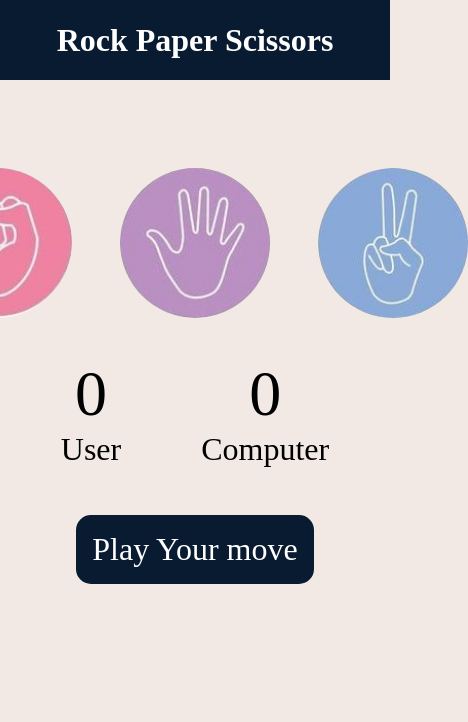
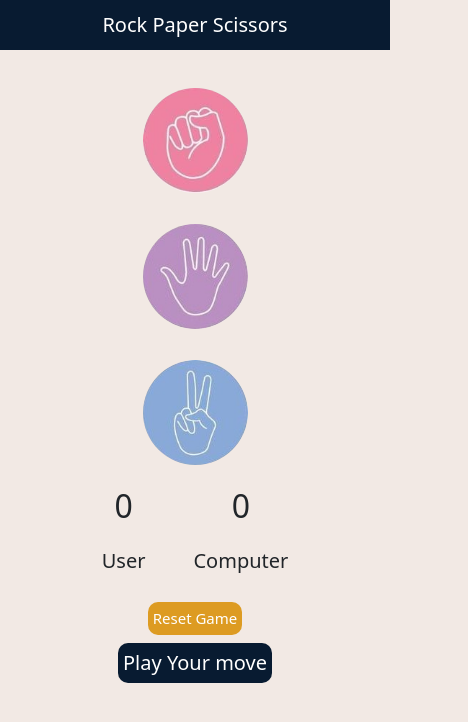
Before and after one commit to javeria-farooq/rock_paper_scissorGame, a plain HTML site: page index.html in a window 390 px wide. Shown: the whole page, 468 px wide, since content can reach past the window. Drawn offline with nearby package versions, Linux system fonts and the light colour scheme.

Commit message:
Add more Features

```diff
--- a/app.js
+++ b/app.js
@@ -3,7 +3,7 @@ let compScore = 0;
 const msg = document.querySelector(".msg")
 const userScoreEle = document.querySelector("#userScore")
 const compScoreEle = document.querySelector("#compScore")
-
+let resetBtn = document.querySelector("#resetBtn")
 
 const choices = document.querySelectorAll(".choice")
 
@@ -83,3 +83,14 @@ choices.forEach((choice) => {
     playGame(userChoice)
    })
 })
+
+resetBtn.addEventListener("click", () => {
+    userScore = 0
+    userScoreEle.innerText = userScore
+    compScore = 0
+    compScoreEle.innerText = compScore
+    msg.classList.remove("drawGameMsg")
+    msg.classList.remove("winGameMsg")
+    msg.classList.remove("loseGameMsg")
+    msg.innerText = "Play Your move"
+})
--- a/index.html
+++ b/index.html
@@ -4,11 +4,14 @@
     <meta charset="UTF-8">
     <meta name="viewport" content="width=device-width, initial-scale=1.0">
     <title>Stone Paper Scissors Game</title>
+    <link href="https://cdn.jsdelivr.net/npm/bootstrap@5.3.3/dist/css/bootstrap.min.css" rel="stylesheet" integrity="sha384-QWTKZyjpPEjISv5WaRU9OFeRpok6YctnYmDr5pNlyT2bRjXh0JMhjY6hW+ALEwIH" crossorigin="anonymous">
     <link rel="stylesheet" href="style.css">
 </head>
 <body>
 
-    <h1>Rock Paper Scissors</h1>
+<div class="container my-3">
+
+    <h1 class="fixed-top">Rock Paper Scissors</h1>
     <div class="choices">
         <div class="choice" id="rock">
             <img src="./images/rock.jpg" alt="">
@@ -35,18 +38,14 @@
         </div>
     </div>
 
+    <div id="resetGame">
+        <button id="resetBtn">Reset Game</button>
+    </div>
+
     <div class="msgContainer">
         <p class="msg">Play Your move</p>
     </div>
-
-
-
-
-
-
-
-
-
+</div>
 
     <script src="app.js"></script>
 </body>
--- a/style.css
+++ b/style.css
@@ -91,3 +91,90 @@ img{
    background-color: #22223b;
    cursor: pointer;
 }
+
+#resetBtn {
+    background-color: rgb(221, 155, 34);
+    color: white;
+    border: none;
+    padding: 10px;
+    border-radius: 10px;
+    font-size: 20px;
+}
+
+@media(max-width: 571px) {
+    h1{
+        height: 3rem;
+        line-height: 3rem;
+    }
+
+    .choices{
+        gap: 1rem;
+    }
+
+    .choice{
+        height: 140px;
+        width: 140px;
+    }
+
+    img{
+       height: 125px;
+       width: 125px;
+    }
+
+    .msg{
+        font-size: 1.5rem;
+        padding: .5rem;
+        margin: 7px 0px;
+    }
+}
+
+@media(max-width: 427px) {
+    .choice{
+        height: 120px;
+        width: 120px;
+    }
+
+    img{
+       height: 105px;
+       width: 105px;
+    }
+}
+
+@media (max-width: 426px) {
+    .choices{
+        flex-direction: column;
+    }
+
+    h1{
+        height: 50px;
+        line-height: 50px;
+        font-size: 20px;
+    }
+
+    .scoreBoard{
+        font-size: 20px;
+        margin: 10px 0px;
+        gap: 3rem;
+    }
+
+    .msg{
+        font-size: 20px;
+        padding: 5px;
+        margin: 8px 0px;
+        border-radius: 10px;
+    }
+
+    #resetBtn{
+        padding: 5px;
+        border-radius: 10px;
+        font-size: 15px;
+    }
+
+    #userScore{
+        font-size: 2rem;
+    }
+
+    #compScore{
+        font-size: 2rem;
+    }
+}
```
